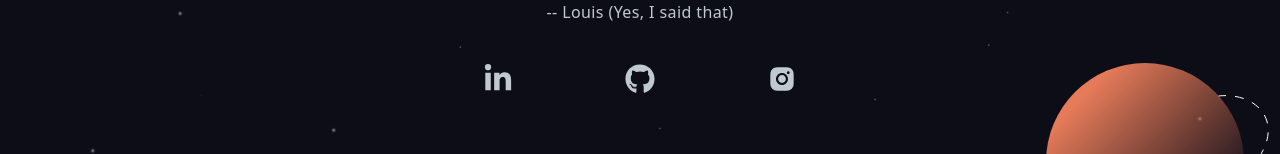
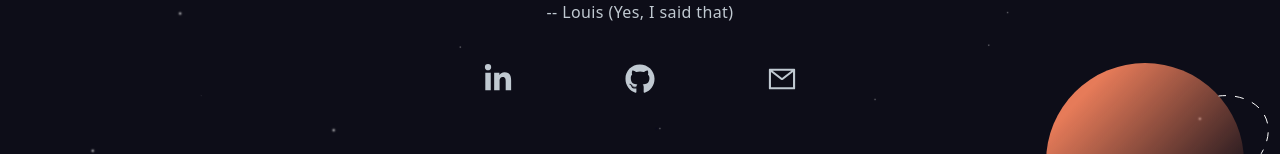
Before and after one commit to louisunlimited/louisunlimited.com, a Next.js app: page / in a window 1280 px wide. Shown: the part 457-611 px from the top of the page. Built offline with nearby package versions, Linux system fonts and the light colour scheme.

Commit message:
chore(email): temp email sol

```diff
--- a/components/LandingPage.jsx
+++ b/components/LandingPage.jsx
@@ -6,6 +6,8 @@ import Image from "next/image";
 import planet1 from "../public/assets/Planets/Planet1.svg";
 import planet2 from "../public/assets/Planets/Planet2.svg";
 import planet3 from "../public/assets/Planets/Planet3.svg";
+
+import { AiOutlineMail } from "react-icons/ai";
 
 const LandingPage = () => {
   const [mousePosition, setMousePosition] = useState({ x: 0, y: 0 });
--- a/public/data.jsx
+++ b/public/data.jsx
@@ -1,5 +1,5 @@
 //social icons
-import { AiFillInstagram } from "react-icons/ai";
+import { AiOutlineMail } from "react-icons/ai";
 import { FaGithub, FaLinkedinIn } from "react-icons/fa";
 
 export const social = [
@@ -12,8 +12,8 @@ export const social = [
     href: "https://github.com/louisunlimited",
   },
   {
-    icon: <AiFillInstagram />,
-    href: "https://www.instagram.com/louissss_yu/",
+    icon: <AiOutlineMail />,
+    href: "mailto: yuq4@illinois.edu",
   },
 ];
 
```
